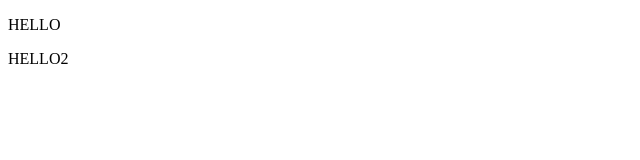
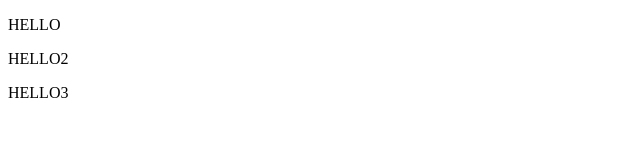
Before and after one commit to falamhazam/falamhazam.github.io, a plain HTML site: page index.html in a window 1280 px wide. Shown: the full height of the page, 0-640 px from the left. Drawn offline with Linux system fonts and the light colour scheme.

Commit message:
trzeci paragraf

```diff
--- a/index.html
+++ b/index.html
@@ -7,5 +7,6 @@
 <body>
     <p>HELLO</p>
     <p>HELLO2</p>
+    <p>HELLO3</p>
 </body>
 </html>
```
